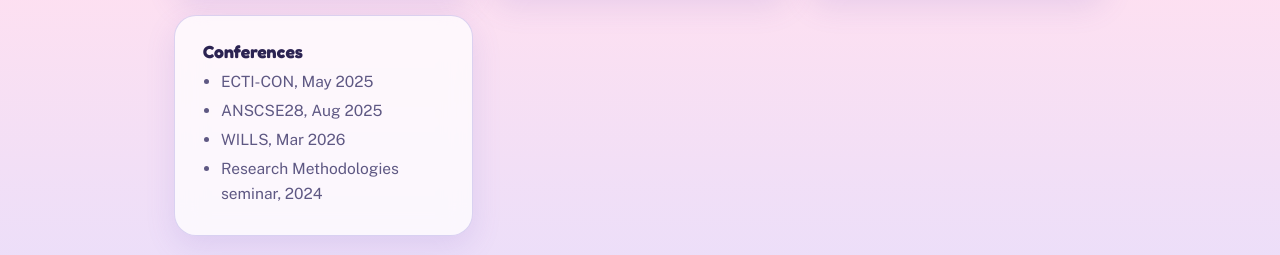
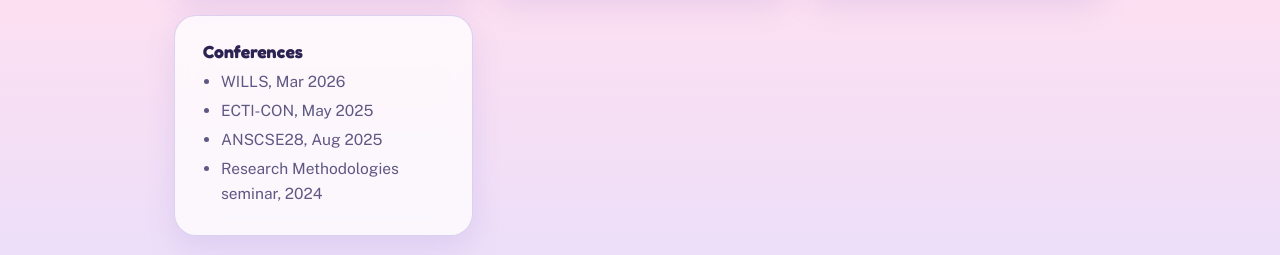
Before and after one commit to lwinmp/lwinmp.github.io, a plain HTML site: page index.html in a window 1280 px wide. Shown: the part 4838-5093 px from the top of the page. Drawn offline with nearby package versions, Linux system fonts and the light colour scheme.

Commit message:
Add files via upload

```diff
--- a/index.html
+++ b/index.html
@@ -150,7 +150,7 @@ footer{margin-top:48px;color:var(--muted);font-size:14px}
     <div class="glass tilt"><h3>3D and Metaverse</h3><p>Blender, Unity, MeshLab, 3D modelling, avatar creation.</p></div>
     <div class="glass tilt"><h3>Education</h3><ul><li><strong>M.Eng.</strong>, Chulalongkorn University, 2026 (GPA 3.81)</li><li><strong>B.C.Tech.</strong>, University of Computer Studies (Mubin), 2022 (GPA 3.40)</li><li>Exchange, Handong Global University, 2020</li></ul></div>
     <div class="glass tilt"><h3>Awards and certificates</h3><ul><li>ASEAN/non-ASEAN Graduate Scholarship, 2024</li><li>MMIX MMNOG Fellowship, 2019</li><li>Machine Learning Specialization, Stanford Online</li><li>DevOps on AWS; IBM DevOps, Cloud and Agile; Google IT Support</li></ul></div>
-    <div class="glass tilt"><h3>Conferences</h3><ul><li>ECTI-CON, May 2025</li><li>ANSCSE28, Aug 2025</li><li>WILLS, Mar 2026</li><li>Research Methodologies seminar, 2024</li></ul></div>
+    <div class="glass tilt"><h3>Conferences</h3><ul><li>WILLS, Mar 2026</li><li>ECTI-CON, May 2025</li><li>ANSCSE28, Aug 2025</li><li>Research Methodologies seminar, 2024</li></ul></div>
   </div>
 </div></section>
 
```
